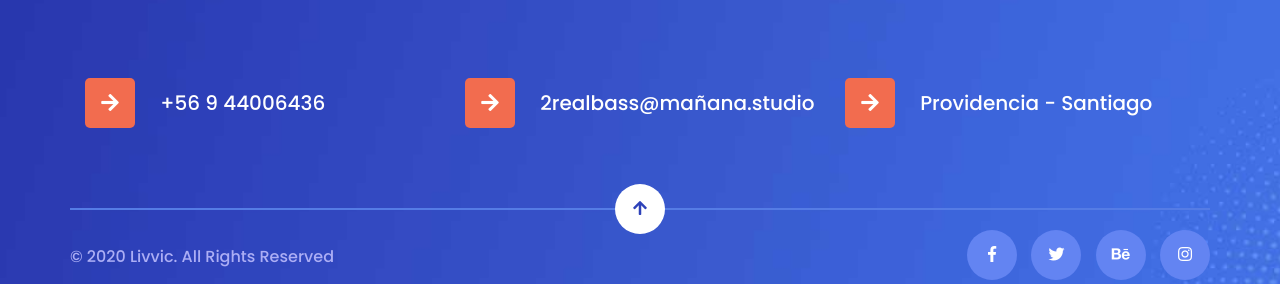
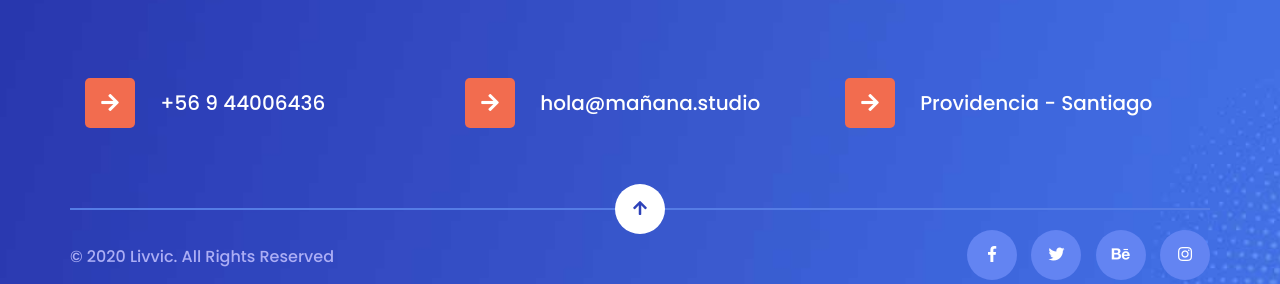
Before and after one commit to Robok3000/MStudio, a Jekyll site: the page built from blog.html, in a window 1280 px wide and 900 px high, scrolled down 2528 px. Shown: the part 600-884 px from the top of the window. Built offline with Jekyll 4.4.1, drawn with Linux system fonts in a browser that asks for light colours; the list of posts is cut into pages by our own code.

Commit message:
nuevo correo

```diff
--- a/_config.yml
+++ b/_config.yml
@@ -1,6 +1,6 @@
 
 title: "Mañana.Studio - Agencia Digital"
-email: "2realbass@mañana.studio"
+email: "hola@mañana.studio"
 description: >- # this means to ignore newlines until "baseurl:"
   En Mañana Estudio combinamos la experiencia en el manejo y creatividad en las redes sociales con programas de análisis de datos personalizados para ayudar a las marcas a tomar decisiones innovadoras.
 baseurl: "/MStudio" # the subpath of your site, e.g. /blog
```
